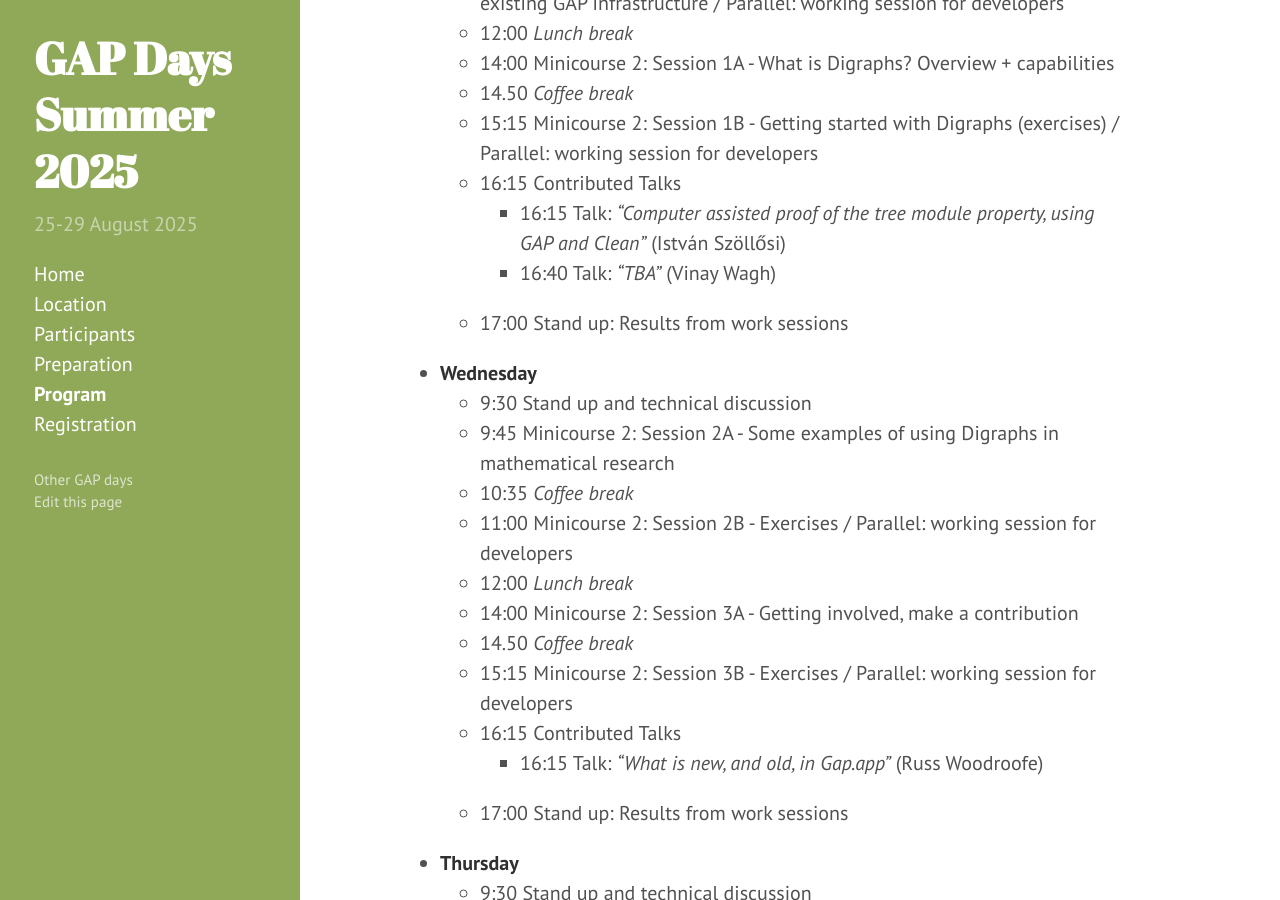
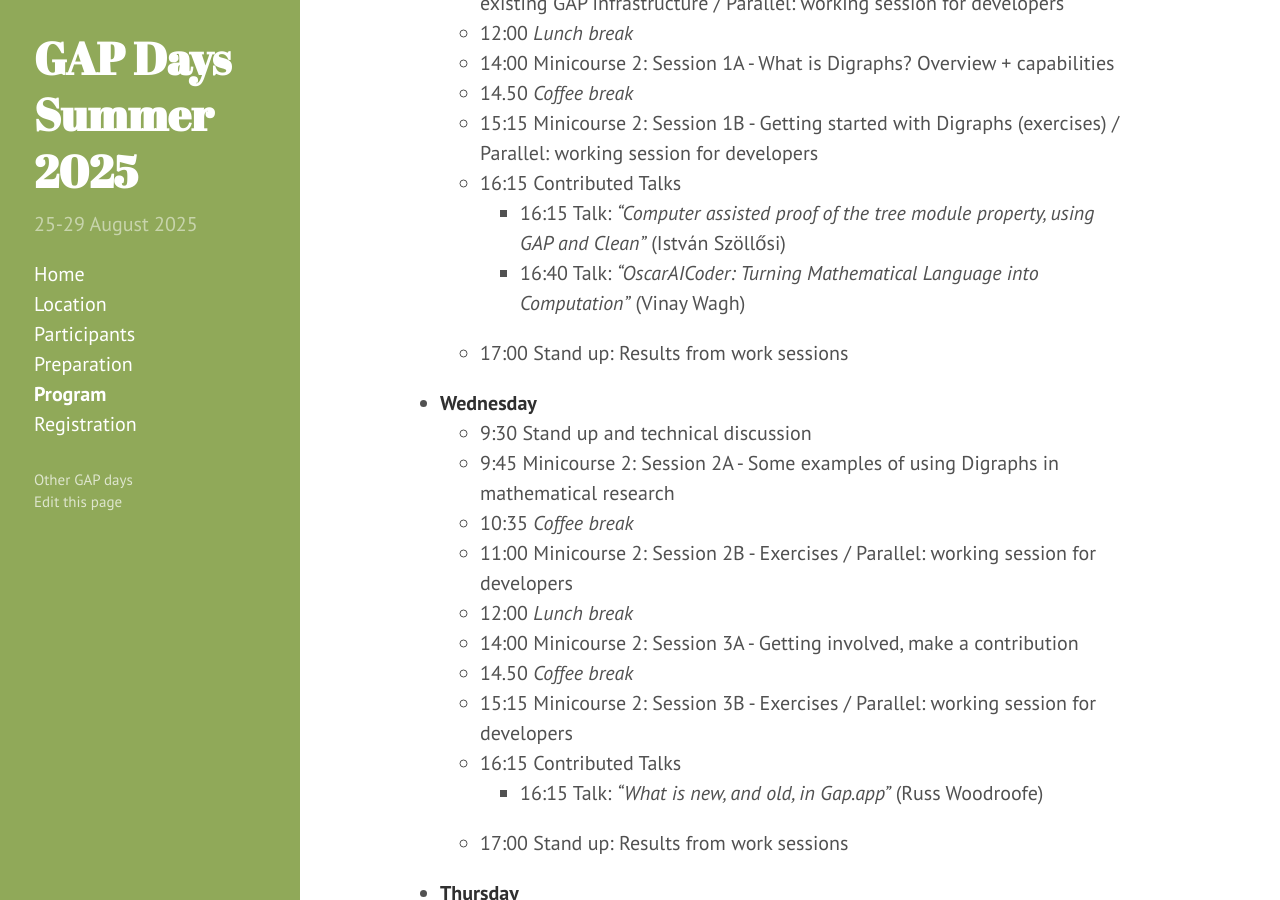
Before and after one commit to gapdays/gapdays2025-summer, a Jekyll site: the page built from program.md, in a window 1280 px wide and 900 px high, scrolled down 2097 px. Built offline with Jekyll 4.4.1, drawn with Linux system fonts in a browser that asks for light colours.

Commit message:
Update program.md

```diff
--- a/program.md
+++ b/program.md
@@ -86,7 +86,7 @@ The schedule is subject to further changes.
   - 15:15 Minicourse 2: Session 1B - Getting started with Digraphs (exercises) / Parallel: working session for developers
   - 16:15 Contributed Talks
     - 16:15 Talk: *"Computer assisted proof of the tree module property, using GAP and Clean"* (István Szöllősi)
-    - 16:40 Talk: *"TBA"* (Vinay Wagh)
+    - 16:40 Talk: *"OscarAICoder: Turning Mathematical Language into Computation"* (Vinay Wagh)
   - 17:00 Stand up: Results from work sessions
 
 - **Wednesday**
```
